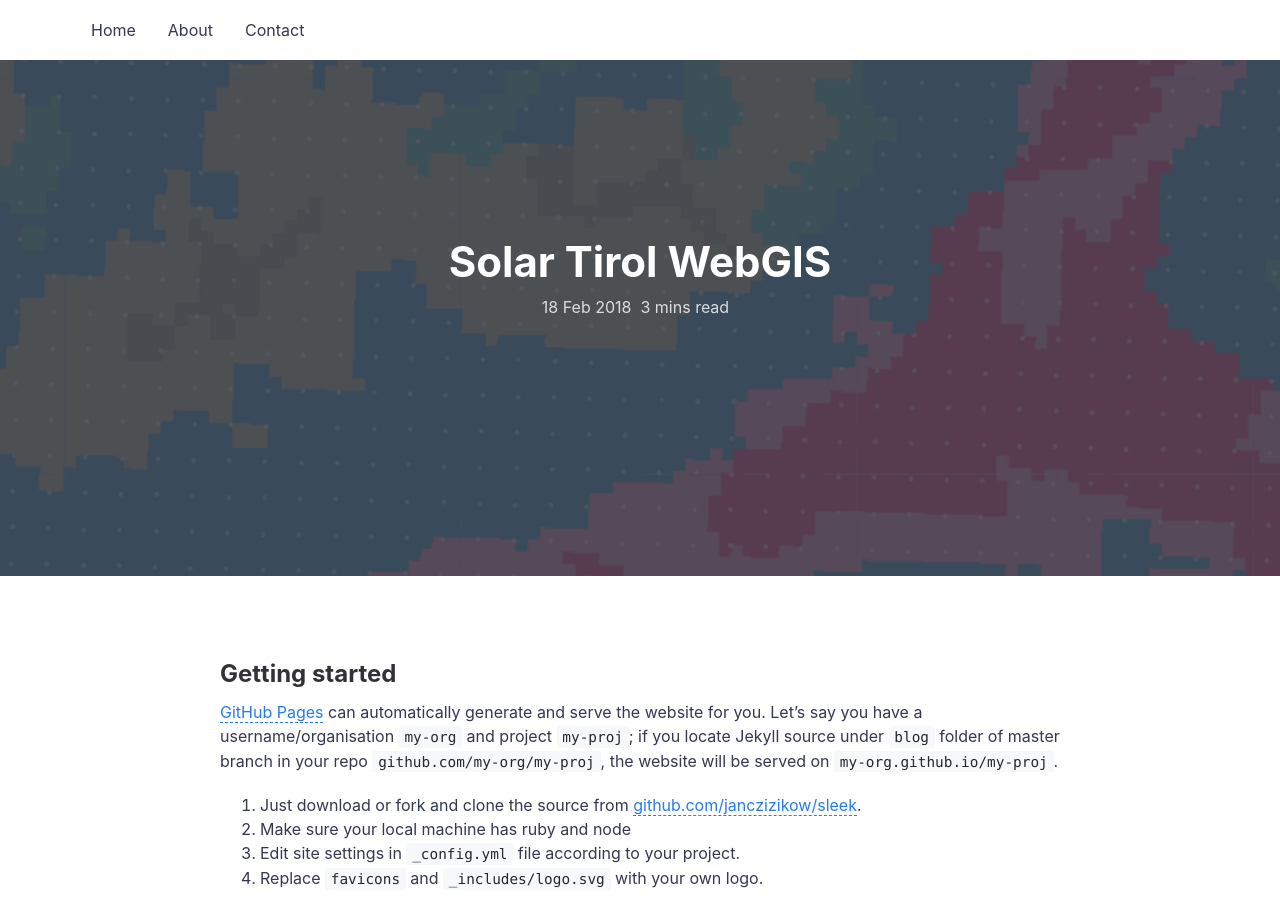
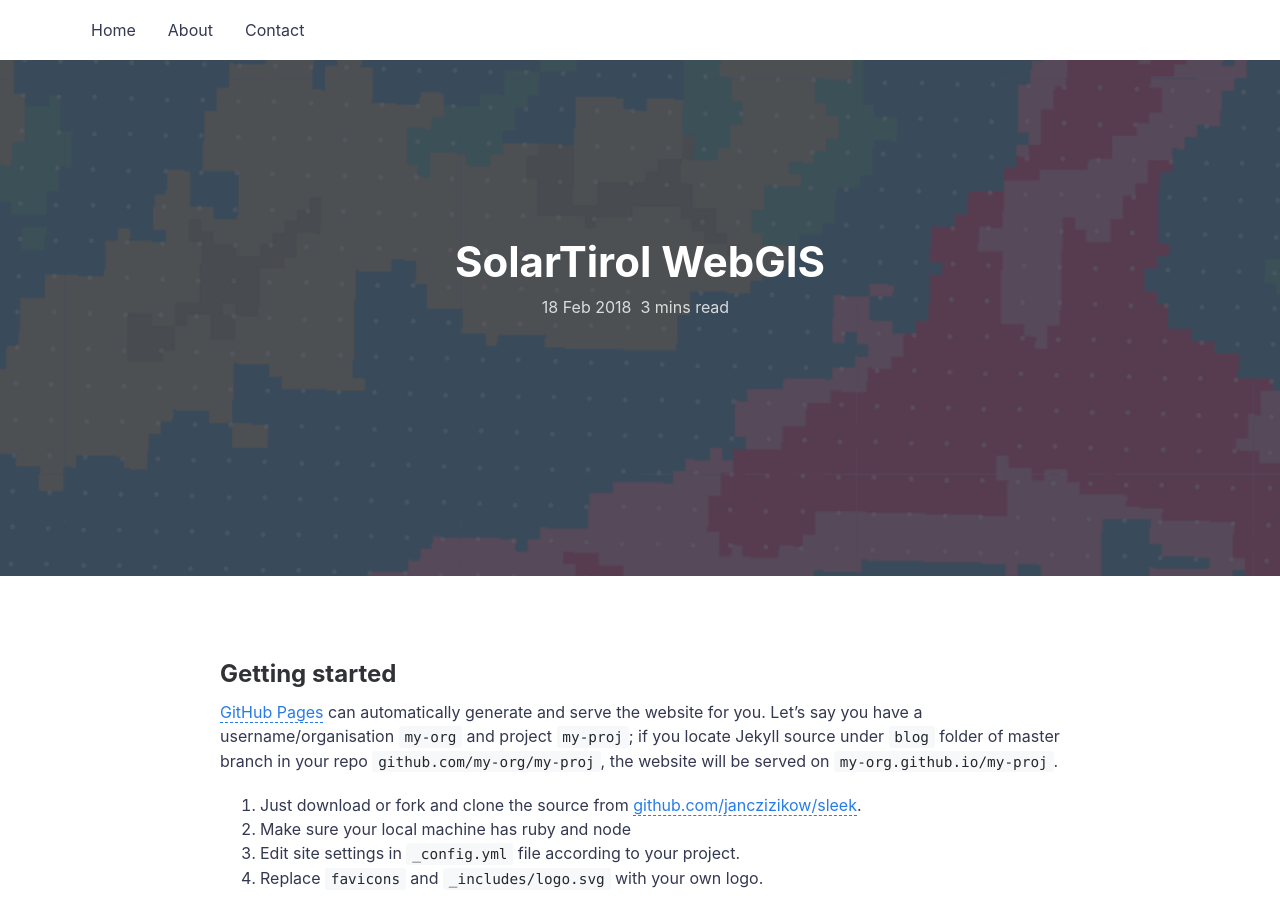
Before and after one commit to echuprikova/echuprikova.github.io, a Jekyll site: the page built from _posts/2018-02-18-getting-started.md, in a window 1280 px wide and 900 px high. Built offline with Jekyll 4.4.1, drawn with Linux system fonts in a browser that asks for light colours; formulas are drawn with MathJax 3; a script that is not in the unit is left out; comment, search, counter and statistics services are not loaded.

Commit message:
pic
new picture

```diff
--- a/_posts/2018-02-18-getting-started.md
+++ b/_posts/2018-02-18-getting-started.md
@@ -1,6 +1,6 @@
 ---
 layout: post
-title: Solar Tirol WebGIS
+title: SolarTirol WebGIS
 featured-img: sleek
 mathjax: true
 ---
```
Also changed, not shown: 1 other file.
